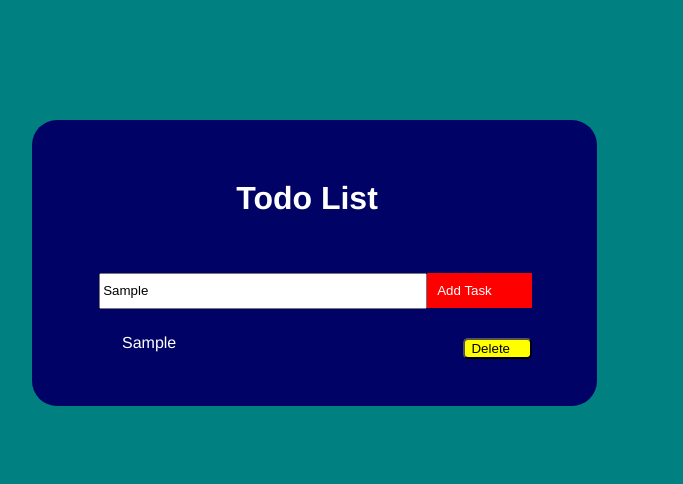
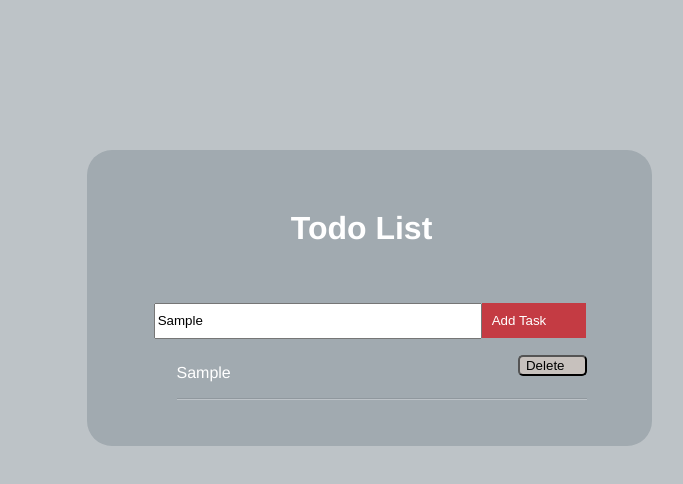
Before and after one commit to kennyran/js-todo-list, a plain HTML site: page index.html in a window 1280 px wide. Both pictures are taken after typing "Sample" into the empty fields and a click on the button "Add Task". Shown: the whole page, without its empty margins (271-954 px from the left). Drawn offline with Linux system fonts and the light colour scheme.

Commit message:
updated some css, not completely done or happy with it yet

```diff
--- a/index.html
+++ b/index.html
@@ -12,7 +12,7 @@
 
     <body>
 
-        <div id="wrapper">
+        <div id="container">
             <h1> Todo List</h1>
             <input id="task"><button id="add">Add Task</button>
 
--- a/script.js
+++ b/script.js
@@ -40,7 +40,7 @@ function show() {
 
     var html = '<ul>';
     for(var i=0; i<todos.length; i++) {
-        html += '<li>' + todos[i] + '<button class="remove" id ="' + i + '">Delete</button> </li>';
+        html += '<li>' + todos[i] + '<button class="remove" id ="' + i + '">Delete</button> </li><hr></hr>';
     };
     html += '</ul>'; // ^ gave a button to each of the list items to remove the task once done
 
--- a/style.css
+++ b/style.css
@@ -1,12 +1,12 @@
 body {
     text-align: center;
-    background-color: teal;
+    background-color: #bdc3c7;
     color: white;
     font-family: Helvetica, Arial;
 }
 
 #add {
-    background-color: red;
+    background-color: #C43B43;
     border: 0;
     color: white;
     padding: 10px 10px;
@@ -16,19 +16,18 @@ body {
 }
 
 .remove {
-    margin-top: 13px;
-    background-color: yellow;
+    background-color: #C7C1BD;
     float: right;
     clear: both;
     padding-right: 20px;
     border-radius: 5px;
 }
 
-#wrapper {
+#container {
     width: 450px;
-    background-color: #000365;
-    margin-top: 120px;
-    margin-left: 295px;
+    background-color: #A1AAB0;
+    margin: auto;
+    margin-top: 150px;
     padding: 30px 65px 30px 50px;
     border-radius: 25px;
 }
@@ -37,6 +36,13 @@ ul {
     list-style: none;
     text-align: left;
     line-height: 35px;
+}
+
+hr {
+    border: 0;
+    height: 0;
+    border-top: 1px solid rgba(0, 0, 0, 0.1);
+    border-bottom: 1px solid rgba(255, 255, 255, 0.3);
 }
 
 #task {
```
